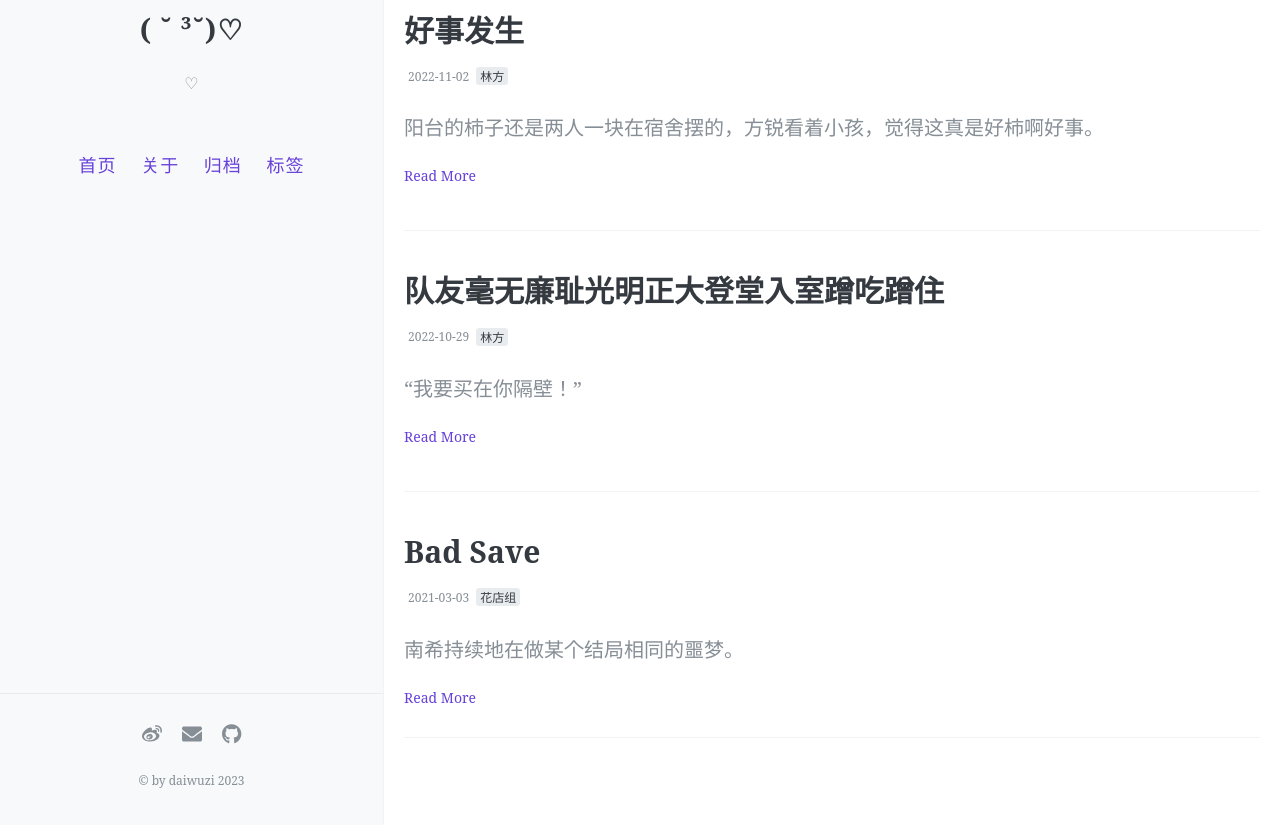
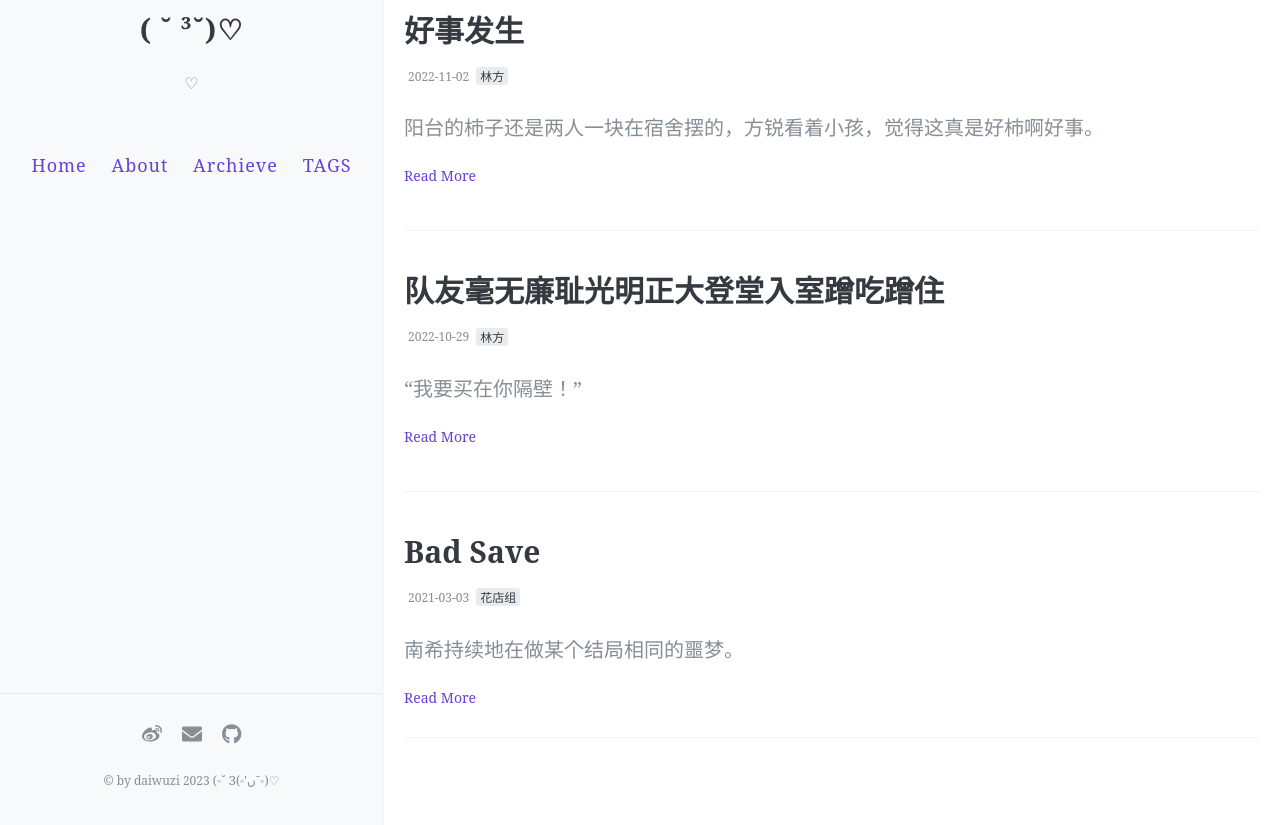
Before and after one commit to khieno/maybealiar, a Jekyll site: the page built from index.html, in a window 1280 px wide and 1115 px high. Shown: the part 290-1115 px from the top of the window. Built offline with Jekyll 4.4.1, drawn with Linux system fonts in a browser that asks for light colours; the list of posts is cut into pages by our own code; comment, search, counter and statistics services are not loaded.

Commit message:
改點介紹

```diff
--- a/_config.yml
+++ b/_config.yml
@@ -32,13 +32,13 @@ favicon: https://s3.bmp.ovh/imgs/2023/03/13/eafa0071c225da8a.png
 
 # 菜单中的按钮
 navigation:
-  - name: 首页
+  - name: Home
     url: /
-  - name: 关于
+  - name: About
     url: /about
-  - name: 归档
+  - name: Archieve
     url: /archive
-  - name: 标签
+  - name: TAGS
     url: /tags
 
 # 每页的文章数
@@ -66,7 +66,7 @@ footer-links:
   youtube: # channel/<your_long_string> or user/<user-name>
 
 # 站点页脚的文字
-footer-text: © by daiwuzi 2023
+footer-text: © by daiwuzi 2023 (◦˘ З(◦'ںˉ◦)♡
 
 #
 # !! 以下所有设置都不需要更改 !!
```
